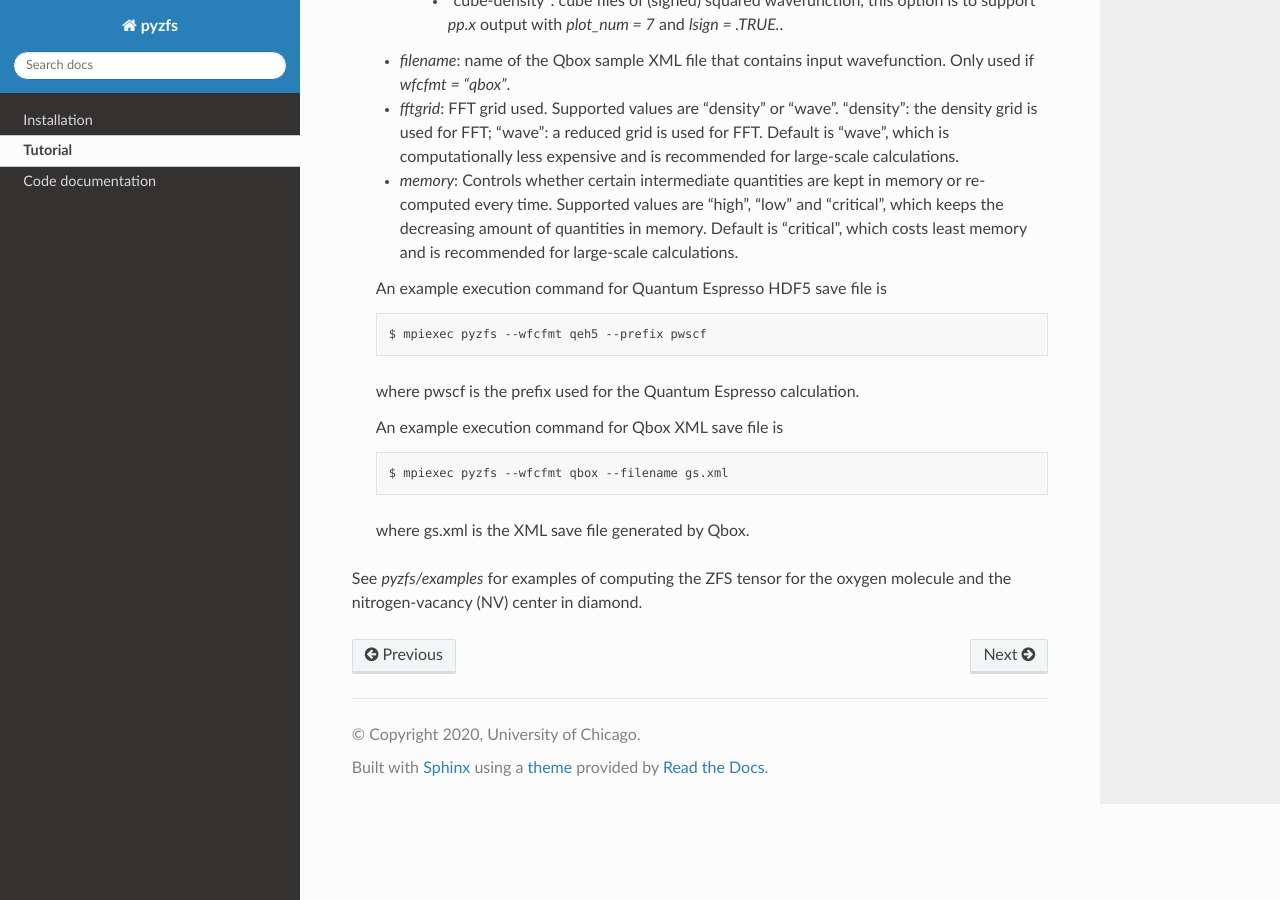
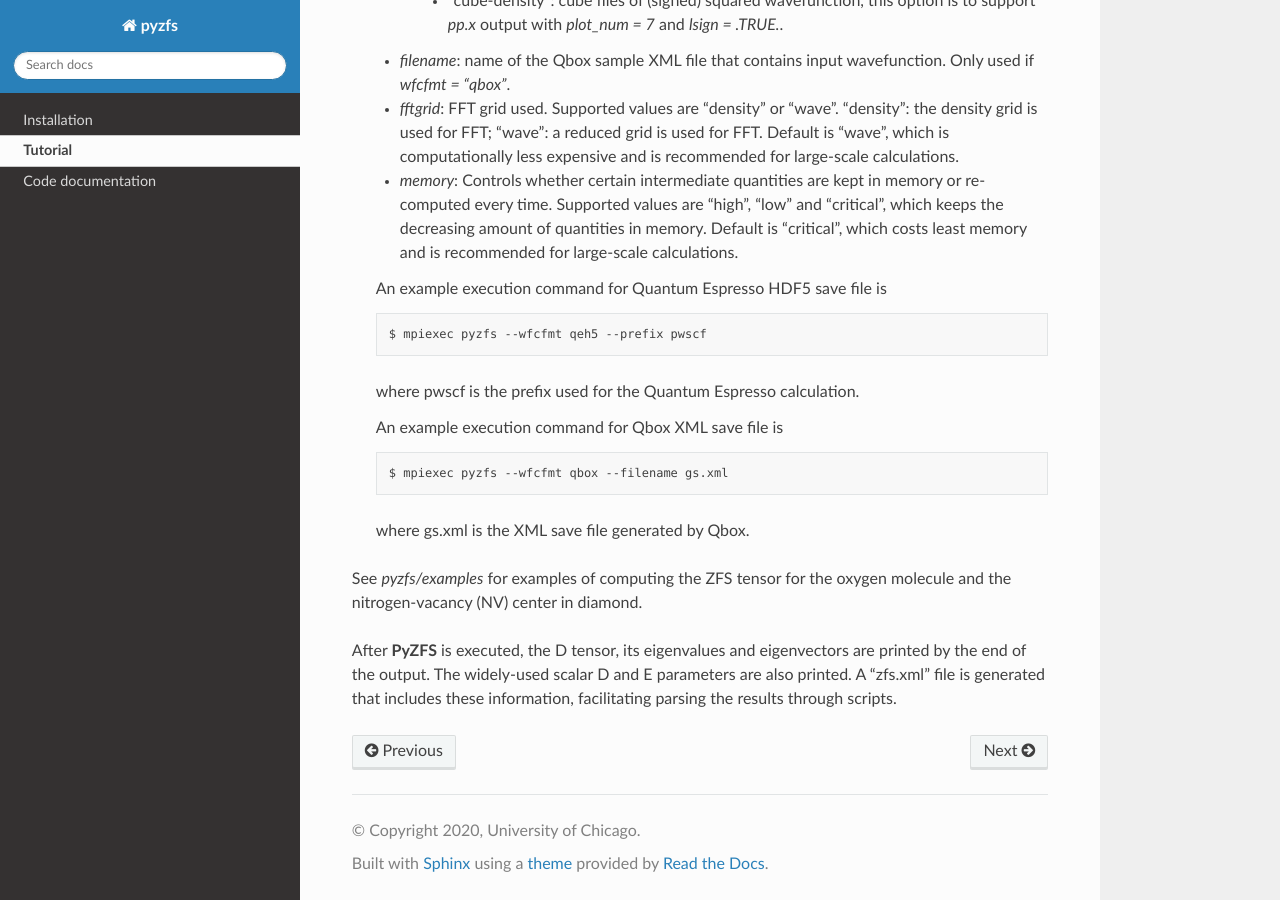
Before and after one commit to hema-ted/pyzfs, a Sphinx documentation site: the page built from doc/tutorial.rst, in a window 1280 px wide and 900 px high, scrolled down 1424 px. Built offline with Sphinx 7.4.7 and the Read the Docs theme 2.0.0, drawn with Linux system fonts in a browser that asks for light colours.

Commit message:
add a short description in doc for the output file

```diff
--- a/doc/tutorial.rst
+++ b/doc/tutorial.rst
@@ -83,3 +83,7 @@ After installation, **PyZFS** can be executed in two manners:
    where gs.xml is the XML save file generated by Qbox.
 
 See *pyzfs/examples* for examples of computing the ZFS tensor for the oxygen molecule and the nitrogen-vacancy (NV) center in diamond.
+
+After **PyZFS** is executed, the D tensor, its eigenvalues and eigenvectors are printed by the end of the output.
+The widely-used scalar D and E parameters are also printed.
+A "zfs.xml" file is generated that includes these information, facilitating parsing the results through scripts.
```
